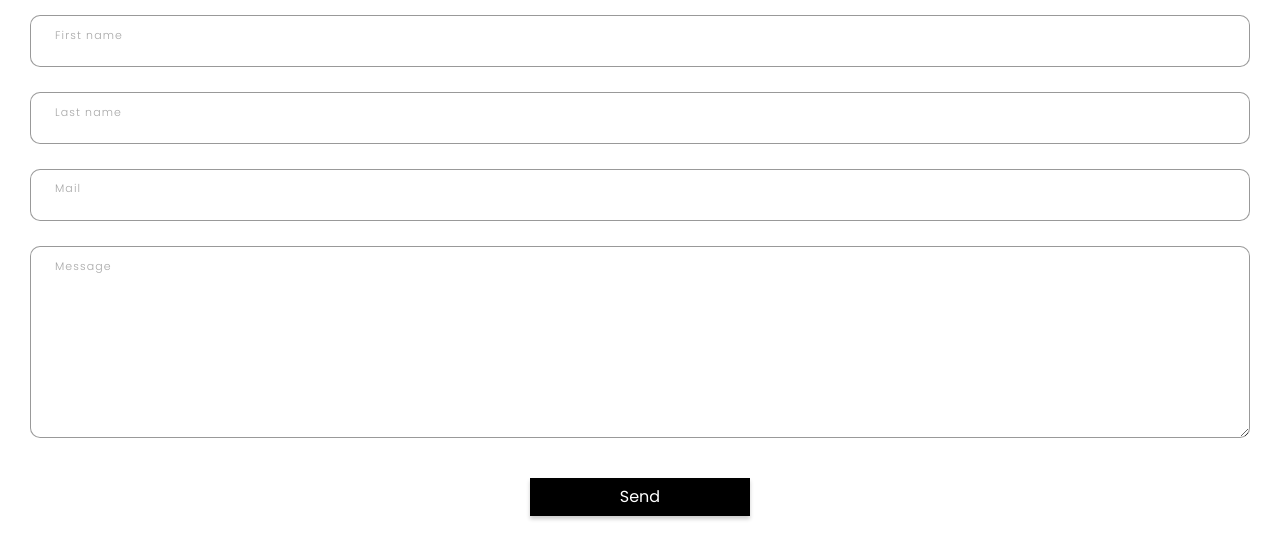
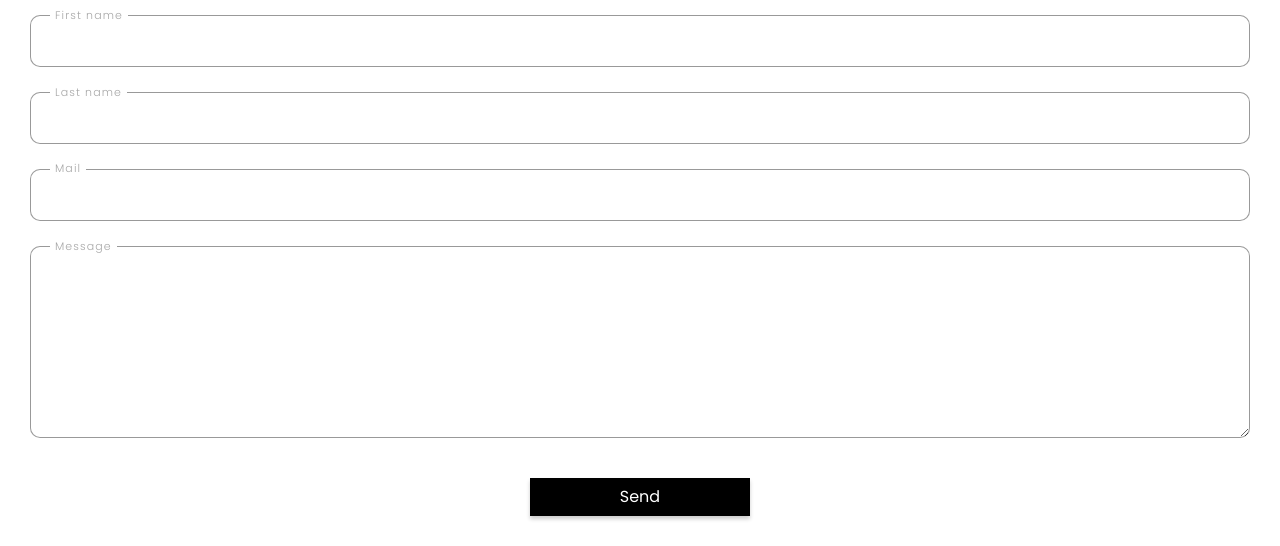
Before and after one commit to MMI-SAE-105/2022-sae105-projet-MaxouLeKangou, a plain HTML site: page public/content/en/contact.html in a window 1280 px wide. Shown: the part 276-822 px from the top of the page. Drawn offline with nearby package versions, Linux system fonts and the light colour scheme.

Commit message:
Contact bug label

```diff
--- a/src/css/layout/other.css
+++ b/src/css/layout/other.css
@@ -44,16 +44,16 @@
     left: 50px;
 }
 .other__form--first-name label {
-    top: 305px;
+    top: 285px;
 }
 .other__form--last-name label {
-    top: 382px;
+    top: 362px;
 }
 .other__form--mail label {
-    top: 458px;
+    top: 438px;
 }
 .other__form--message label {
-    top: 536px;
+    top: 516px;
 }
 .other__form--section input {
     height: 50px;
```
